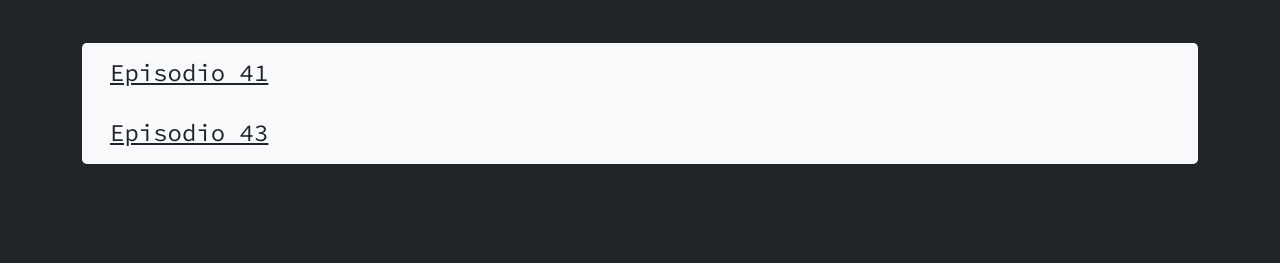
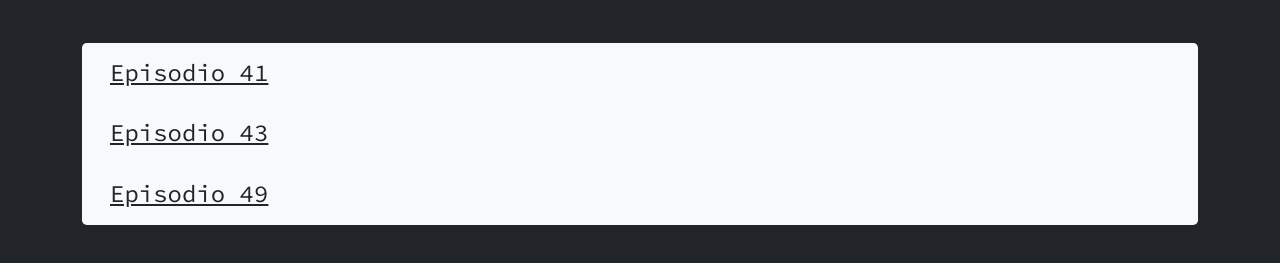
Before and after one commit to codecappuccinogit/codecappuccinogit.github.io, a plain HTML site: page sviluppo-web-per-principianti.html in a window 1280 px wide. Shown: the part 95-358 px from the top of the page. Drawn offline with nearby package versions, Linux system fonts and the light colour scheme; a web font is replaced by a local one.

Commit message:
added episode 49

```diff
--- a/sviluppo-web-per-principianti.html
+++ b/sviluppo-web-per-principianti.html
@@ -14,7 +14,7 @@
     <link href="https://cdn.jsdelivr.net/npm/bootstrap@5.1.3/dist/css/bootstrap.min.css" rel="stylesheet"
         integrity="sha384-1BmE4kWBq78iYhFldvKuhfTAU6auU8tT94WrHftjDbrCEXSU1oBoqyl2QvZ6jIW3" crossorigin="anonymous">
     <link rel="stylesheet" href="https://cdn.jsdelivr.net/npm/bootstrap-icons@1.7.0/font/bootstrap-icons.css">
-    <title>Document</title>
+    <title>Sviluppo web per principianti</title>
 </head>
 
 <body class="bg-dark" style="font-family: 'Source Code Pro', monospace;">
@@ -46,6 +46,11 @@
                     <a class="h4 text-dark" href="/episodio_43/flexbox-2.zip" download>Episodio 43</a>
                 </div>
             </div>
+            <div class="row">
+                <div class="col my-3 ms-3">
+                    <a class="h4 text-dark" href="/episodio_49/Bootstrap site.zip" download>Episodio 49</a>
+                </div>
+            </div>
 
         </section>
 
```
Also changed, not shown: 3 other files.
